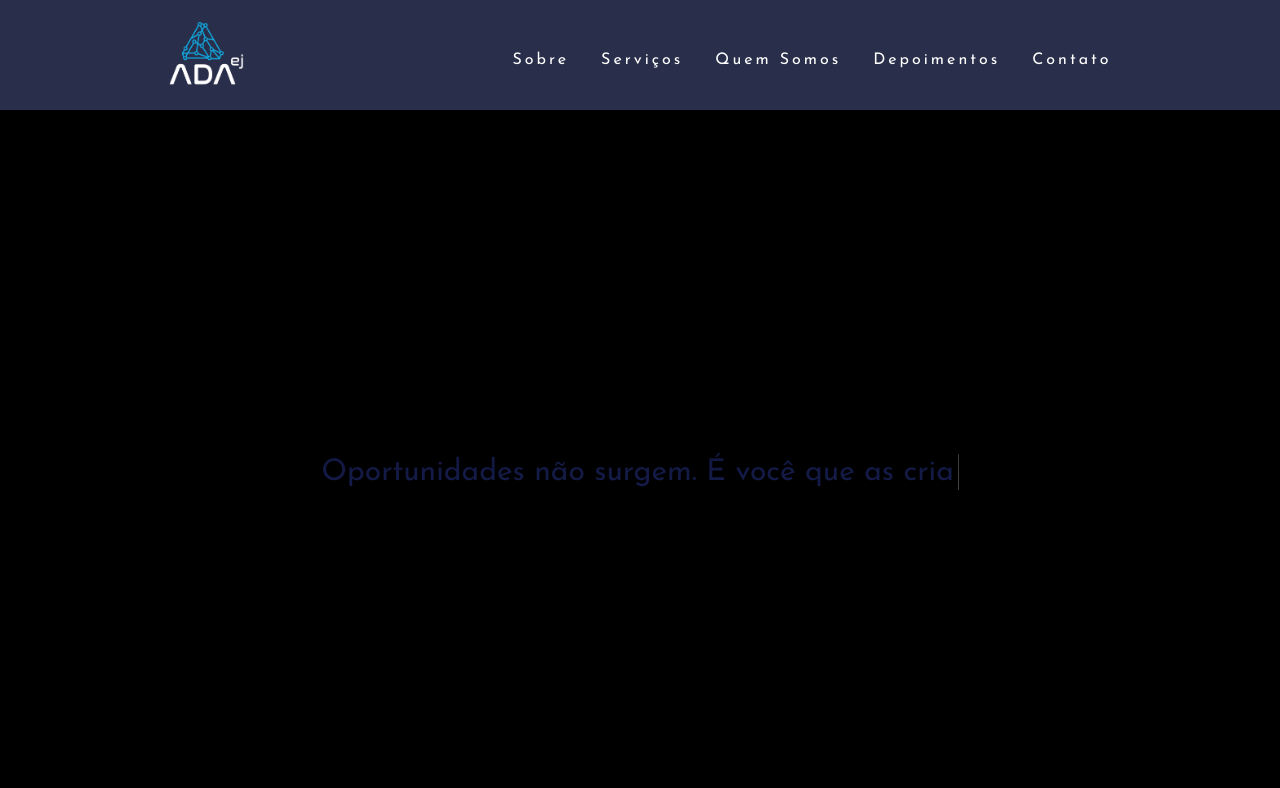
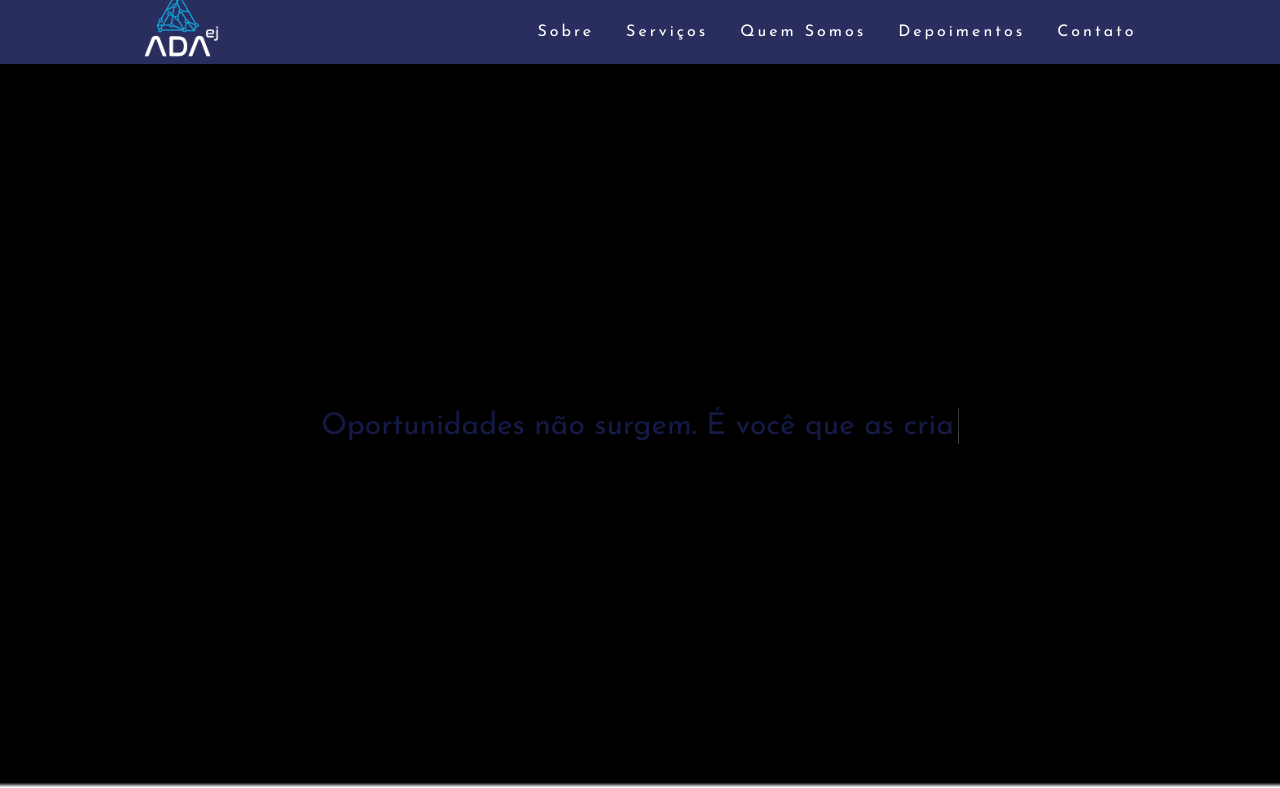
Before and after one commit to devmarcosantonio/LandingPage-ADAej, a plain HTML site: page index.html in a window 1280 px wide. Shown: the top 788 px of the page. Drawn offline with Linux system fonts and the light colour scheme; grey boxes are pictures that could not be loaded.

Commit message:
atualizando css

```diff
--- a/src/css/navbar.css
+++ b/src/css/navbar.css
@@ -20,7 +20,6 @@ a:hover {
 
 header {
   position: sticky;
-  z-index: 999;
   top: 0px;
 }
 
@@ -30,9 +29,8 @@ nav {
   justify-content: space-around;
   align-items: center;
   font-family: system-ui, -apple-system, Helvetica, Arial, sans-serif;
-  background: #292e4a;
+  background: #292E5E;
   height: 8vh;
-  padding: 60px 50px 50px 50px ;
 }
 
 main {
@@ -116,5 +114,23 @@ main {
 .mobile-menu.active .line3 {
   transform: rotate(45deg) translate(-5px, -7px);
 }
+.hvr-grow {
+  display: inline-block;
+  vertical-align: middle;
+  transform: translateZ(0);
+  box-shadow: 0 0 1px rgba(0, 0, 0, 0);
+  backface-visibility: hidden;
+  -moz-osx-font-smoothing: grayscale;
+  transition-duration: 0.3s;
+  transition-property: transform;
+}
 
-/* modificações feitas por Duate*/
+.hvr-grow:hover,
+.hvr-grow:focus,
+.hvr-grow:active {
+  transform: scale(1.1);
+  background-color: #6e7cfa00;
+  transition: 0.3s;
+  padding-left: 5px;
+  padding-right: 5px;
+}
```
